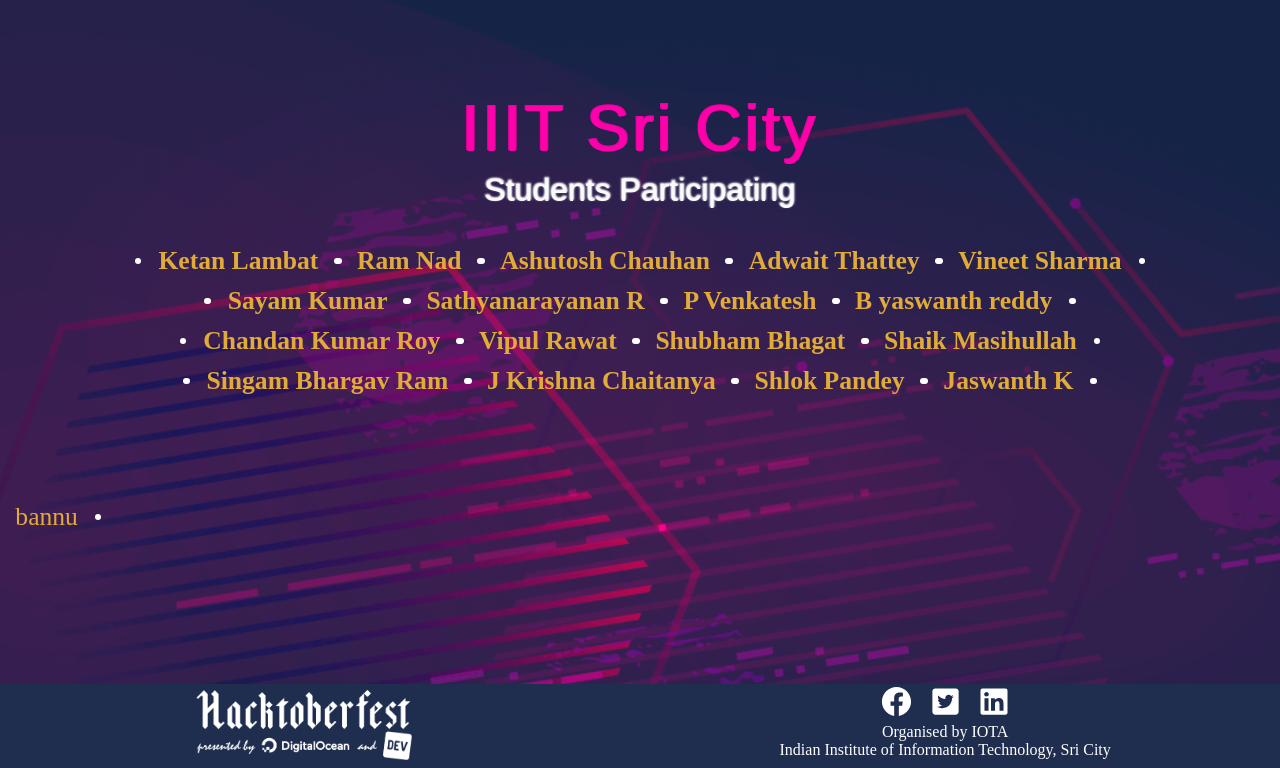
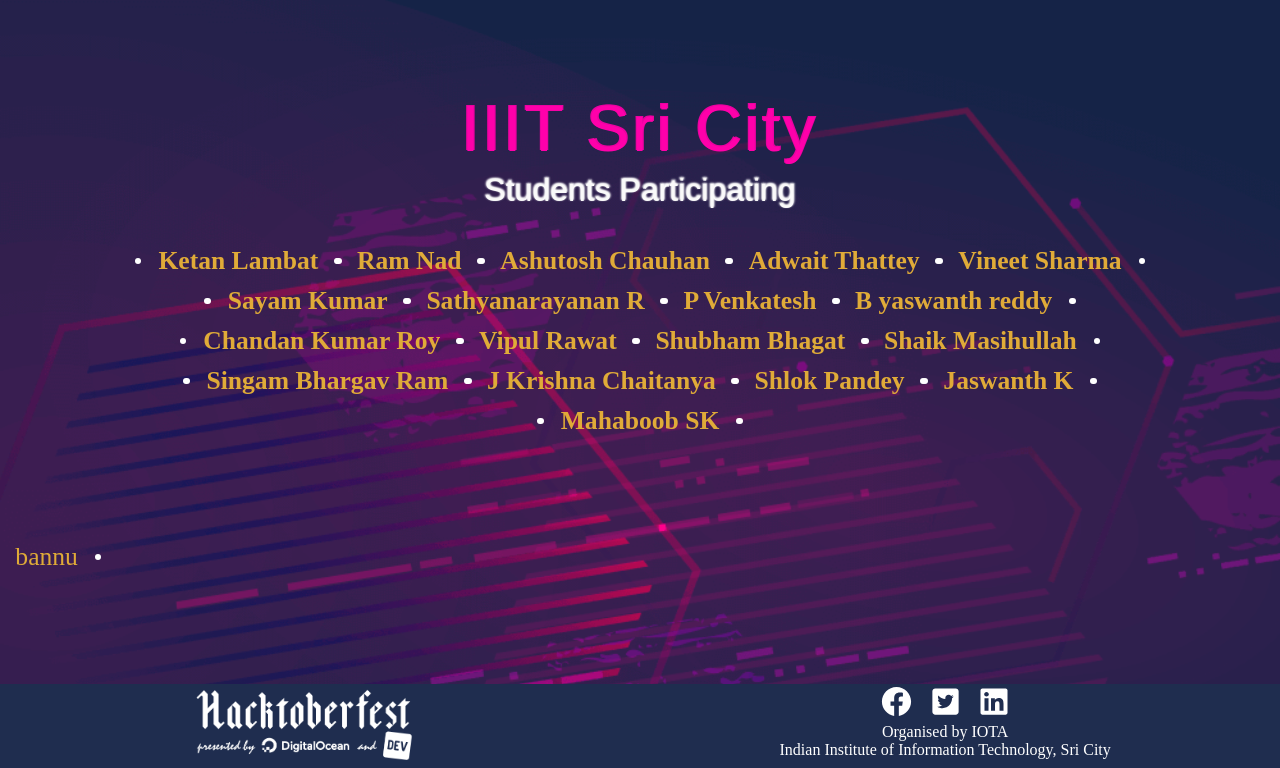
Before and after one commit to Project-Club-IIITS/hacktoberfest2019-participants, a Jekyll site: the page index.html, which Jekyll copies as it is, in a window 1280 px wide, cut to the strip 132-900 px from the top of the page. Built offline with Jekyll 4.4.1, drawn with Linux system fonts in a browser that asks for light colours; some web fonts are replaced.

Commit message:
Update index.html

```diff
--- a/index.html
+++ b/index.html
@@ -63,6 +63,7 @@
                 <li><a href="https://github.com/chaitanya531">J Krishna Chaitanya</a></li>
                 <li><a href="https://github.com/b30wulffz">Shlok Pandey</a></li>
                 <li><a href="https://github.com/JazzKriss21">Jaswanth K</a></li>
+                <li><a href="https://github.com/bannu6301418535">Mahaboob SK</a></li>
 
             </ul>
         </div>
```
